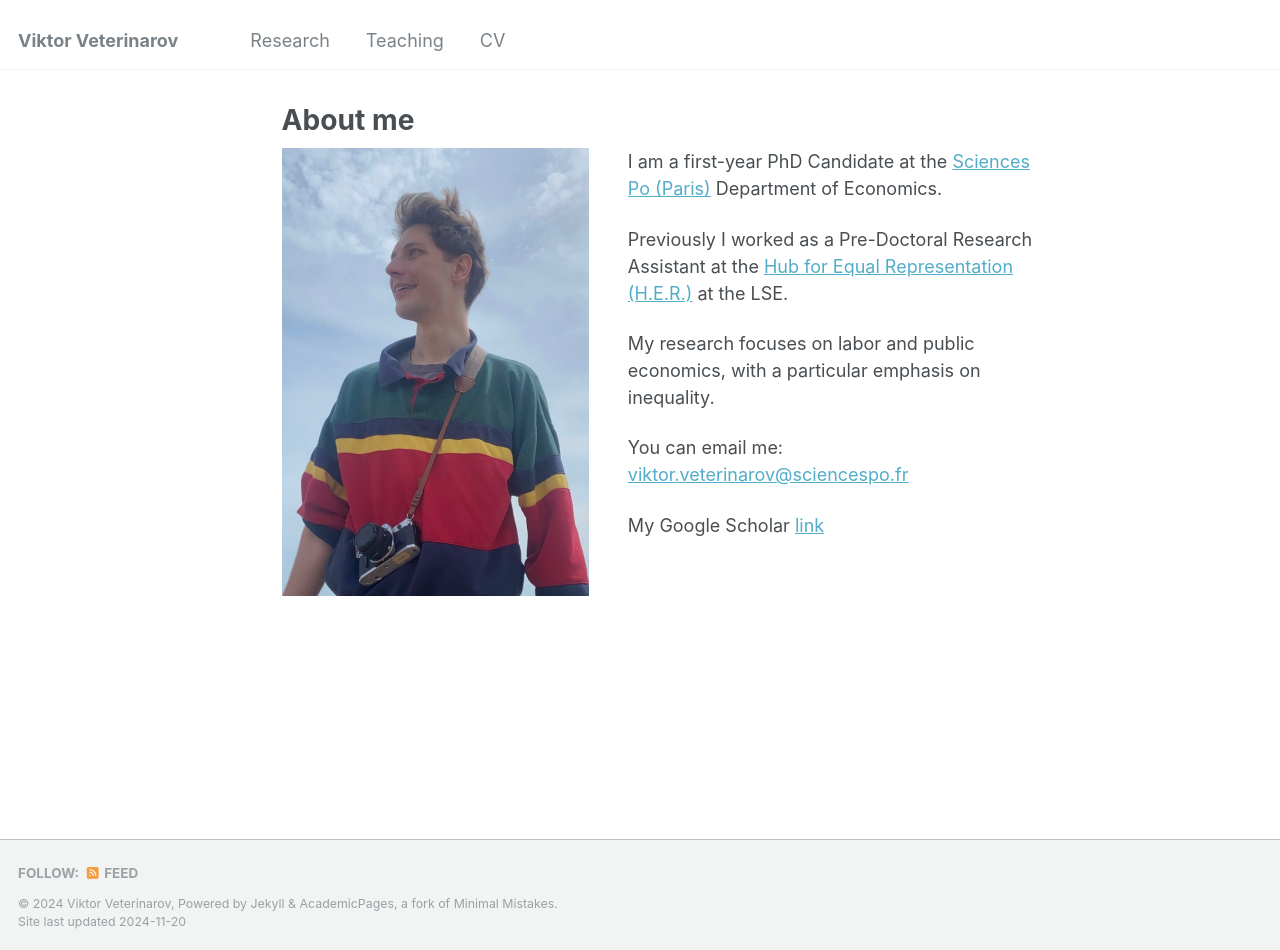
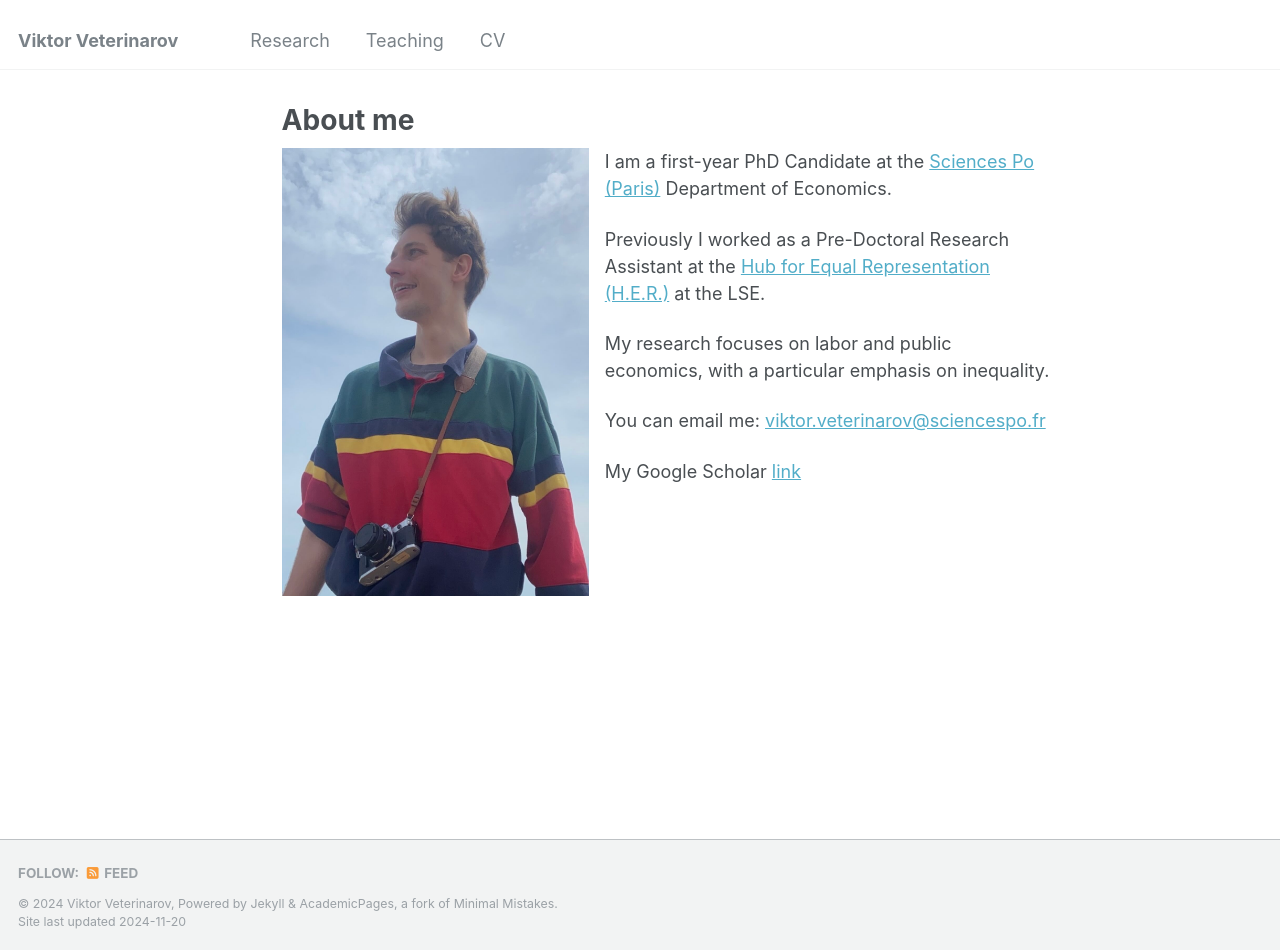
Before and after one commit to viktorveterinarov/viktorveterinarov.github.io, a Jekyll site: the page built from _pages/about.md, in a window 1280 px wide and 950 px high. Built offline with Jekyll 4.4.1, drawn with Linux system fonts in a browser that asks for light colours.

Commit message:
Update about.md

```diff
--- a/_pages/about.md
+++ b/_pages/about.md
@@ -7,7 +7,7 @@
   - /about.html
 ---
 <div style="display: flex; align-items: flex-start;">
-  <img src="/images/ForeverYoungViktor.JPG" alt="Viktor" style="width: 40%; margin-right: 5%;">
+  <img src="/images/ForeverYoungViktor.JPG" alt="Viktor" style="width: 40%; margin-right: 2%;">
 
   <div>
     <p>I am a first-year PhD Candidate at the <a href="https://www.sciencespo.fr/department-economics/researcher/viktor-veterinarov" target="_blank">Sciences Po (Paris)</a> Department of Economics. </p>
```
